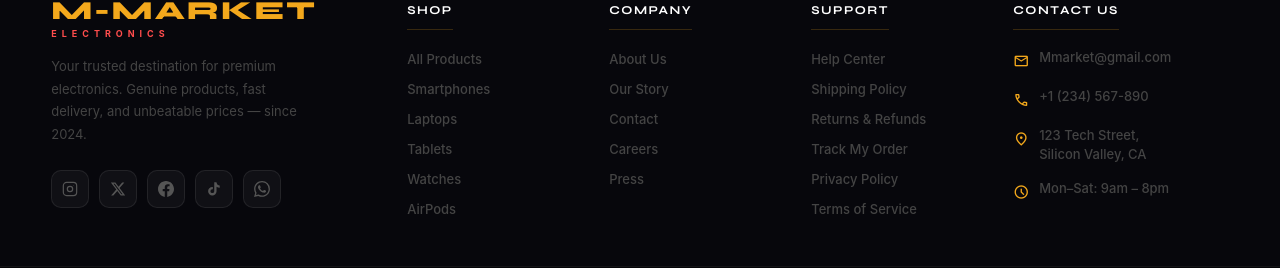
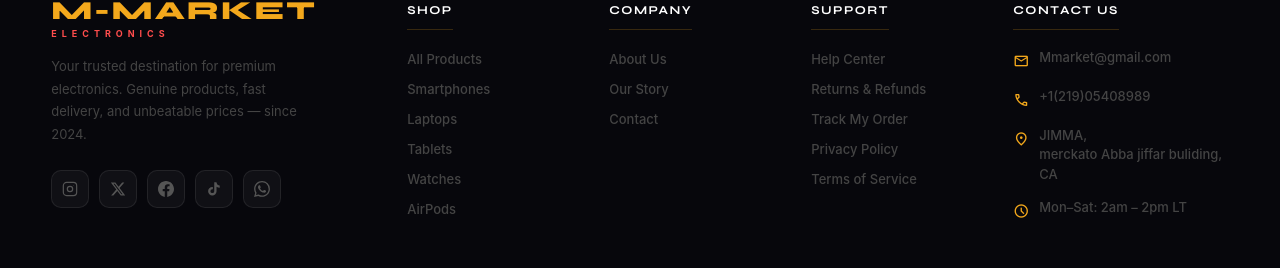
Before and after one commit to mumekonin/m-market-frontend, a React (Create React App) app: page / in a window 1280 px wide. Shown: the part 3480-3748 px from the top of the page. Built offline with nearby package versions, Linux system fonts and the light colour scheme; no server answers.

Commit message:
final update

```diff
--- a/src/pages/Home.jsx
+++ b/src/pages/Home.jsx
@@ -377,8 +377,6 @@ export default function Home() {
                 <li><a href="#about">About Us</a></li>
                 <li><a href="#about">Our Story</a></li>
                 <li><a href="#footer">Contact</a></li>
-                <li><a href="#footer">Careers</a></li>
-                <li><a href="#footer">Press</a></li>
               </ul>
             </div>
 
@@ -387,7 +385,6 @@ export default function Home() {
               <h4 className="fcol-title">Support</h4>
               <ul className="fcol-links">
                 <li><a href="#footer">Help Center</a></li>
-                <li><a href="#footer">Shipping Policy</a></li>
                 <li><a href="#footer">Returns & Refunds</a></li>
                 <li><a href="#footer">Track My Order</a></li>
                 <li><a href="#footer">Privacy Policy</a></li>
@@ -405,15 +402,15 @@ export default function Home() {
                 </li>
                 <li>
                   <span className="material-symbols-outlined">call</span>
-                  <a href="tel:+1234567890">+1 (234) 567-890</a>
+                  <a href="tel:+1234567890">+1(219)05408989</a>
                 </li>
                 <li>
                   <span className="material-symbols-outlined">location_on</span>
-                  <span>123 Tech Street,<br/>Silicon Valley, CA</span>
+                  <span>JIMMA,<br/>merckato Abba jiffar buliding, CA</span>
                 </li>
                 <li>
                   <span className="material-symbols-outlined">schedule</span>
-                  <span>Mon–Sat: 9am – 8pm</span>
+                  <span>Mon–Sat: 2am – 2pm LT</span>
                 </li>
               </ul>
             </div>
```
